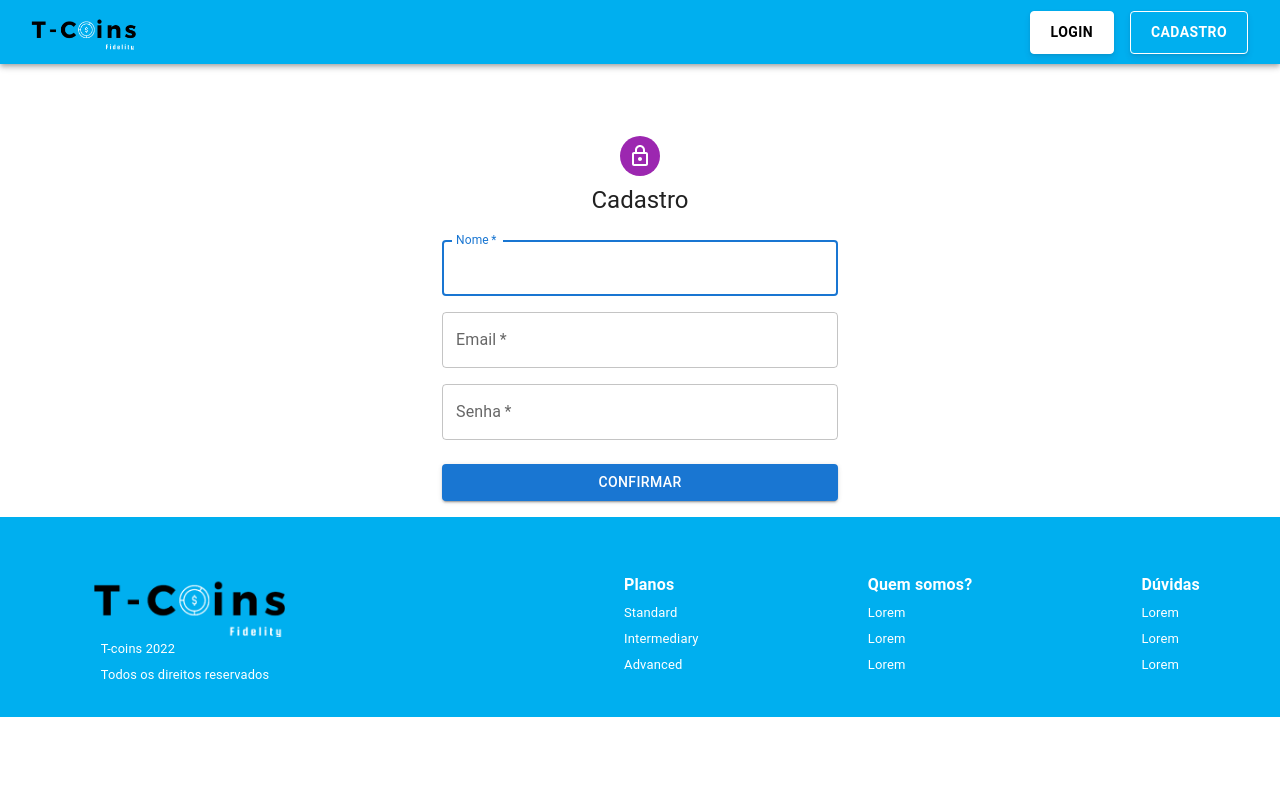
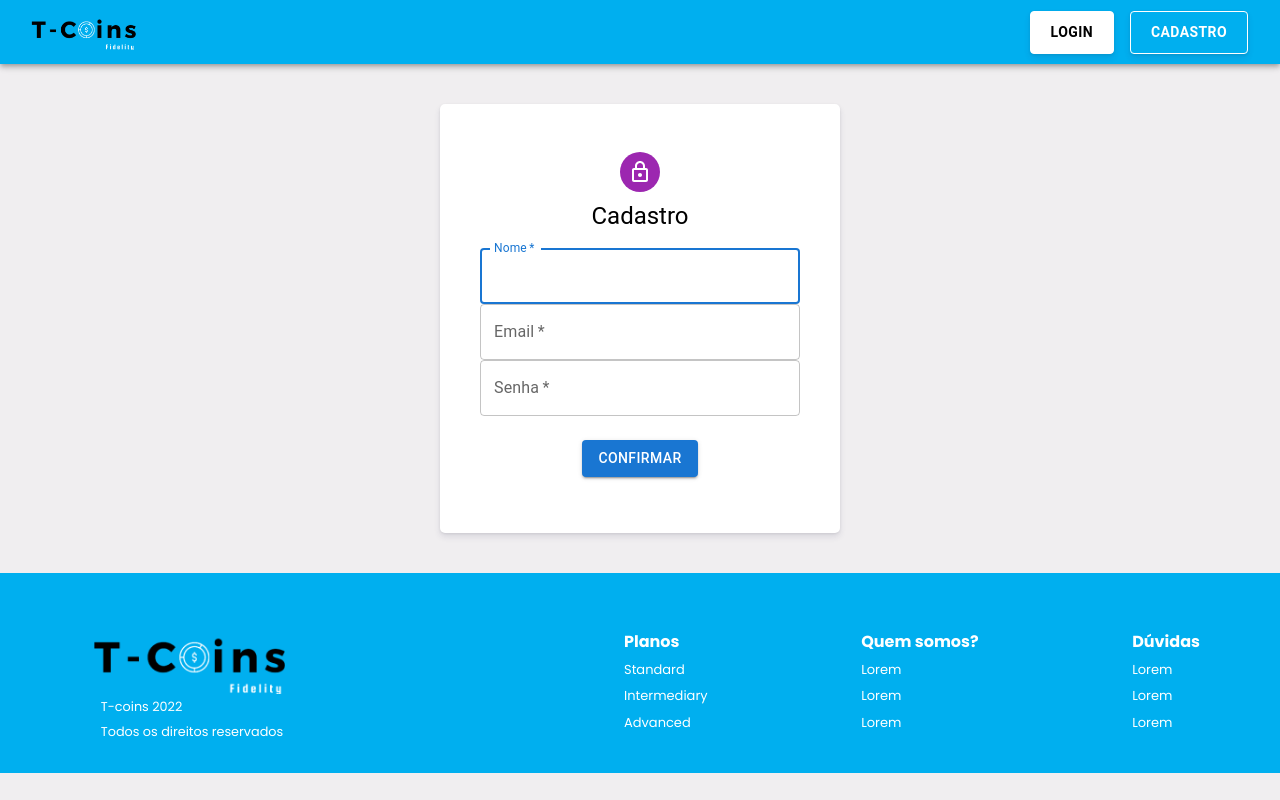
Before and after one commit to marrare/tcoins, a React (Create React App) app in the folder tcoins-frontend/: page /cadastro in a window 1280 px wide. Built offline with nearby package versions, Linux system fonts and the light colour scheme.

Commit message:
padronizando o estilo da tela

```diff
--- a/tcoins-frontend/src/pages/Cadastro.js
+++ b/tcoins-frontend/src/pages/Cadastro.js
@@ -15,26 +15,17 @@ const theme = createTheme();
 function Cadastro() {
 
   return (
-    <ThemeProvider theme={theme}>
-      <Container component="main" maxWidth="xs">
-        <CssBaseline />
-        <Box
-          sx={{
-            marginTop: 8,
-            display: 'flex',
-            flexDirection: 'column',
-            alignItems: 'center',
-          }}
-        >
+    <div className='Container'>
+      <div className="FormContainer">
+        <div className="Form">
+
           <Avatar sx={{ m: 1, bgcolor: 'secondary.main' }}>
             <LockOutlinedIcon />
           </Avatar>
           <Typography component="h1" variant="h5">
             Cadastro
           </Typography>
-          <Box component="form" noValidate  sx={{ mt: 3 }}>
-            <Grid container spacing={2}>
-              <Grid item xs={12}>
+          <div className="FormContent">
             <TextField
               autoComplete="given-name"
               name="Nome"
@@ -44,9 +35,7 @@ function Cadastro() {
               label="Nome"
               autoFocus
             />
-              </Grid>
 
-              <Grid item xs={12}>
             <TextField
               required
               fullWidth
@@ -55,8 +44,7 @@ function Cadastro() {
               name="email"
               autoComplete="email"
             />
-              </Grid>
-              <Grid item xs={12}>
+
             <TextField
               required
               fullWidth
@@ -66,9 +54,8 @@ function Cadastro() {
               id="password"
               autoComplete="Nova-senha"
             />
-              </Grid>
-
-            </Grid>
+          </div>
+          <div className='BotaoContainer'>
             <Button
               type="submit"
               fullWidth
@@ -77,12 +64,16 @@ function Cadastro() {
             >
               CONFIRMAR
             </Button>
+          </div>
 
-          </Box>
-        </Box>
-        {/* <Copyright sx={{ mt: 5 }} />   */}
-      </Container>
-    </ThemeProvider>
+
+
+        </div>
+
+      </div>
+
+
+    </div>
   );
 }
 
```
Lines whose indentation alone changed are shown as unchanged.
